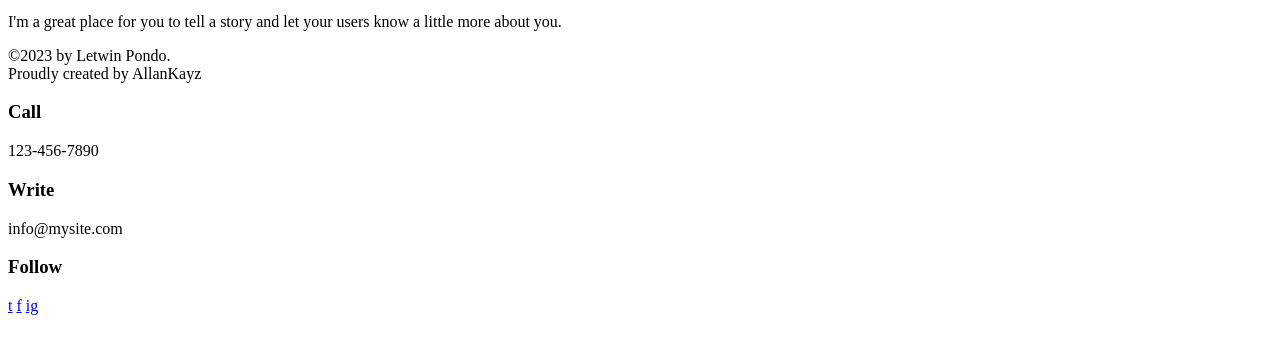
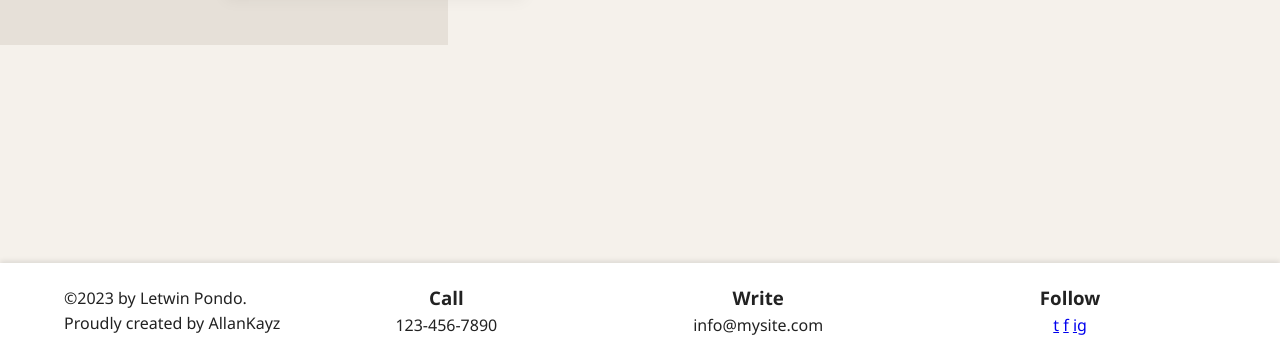
Before and after one commit to AllanKayz/profiletemplate, a plain HTML site: page index.html in a window 1280 px wide. Shown: the part 441-800 px from the top of the page. Drawn offline with Linux system fonts and the light colour scheme.

Commit message:
Update index.html

```diff
--- a/index.html
+++ b/index.html
@@ -4,7 +4,7 @@
     <meta charset="UTF-8">
     <meta name="viewport" content="width=device-width, initial-scale=1.0">
     <title>Letwin Pondo| Geospatial Scientist</title>
-<link rel="stylesheet" type="text/css" href="style css">
+<link rel="stylesheet" type="text/css" href="style.css">
     <!--style>
         /* Reset and Base Styles */
         * {
```
